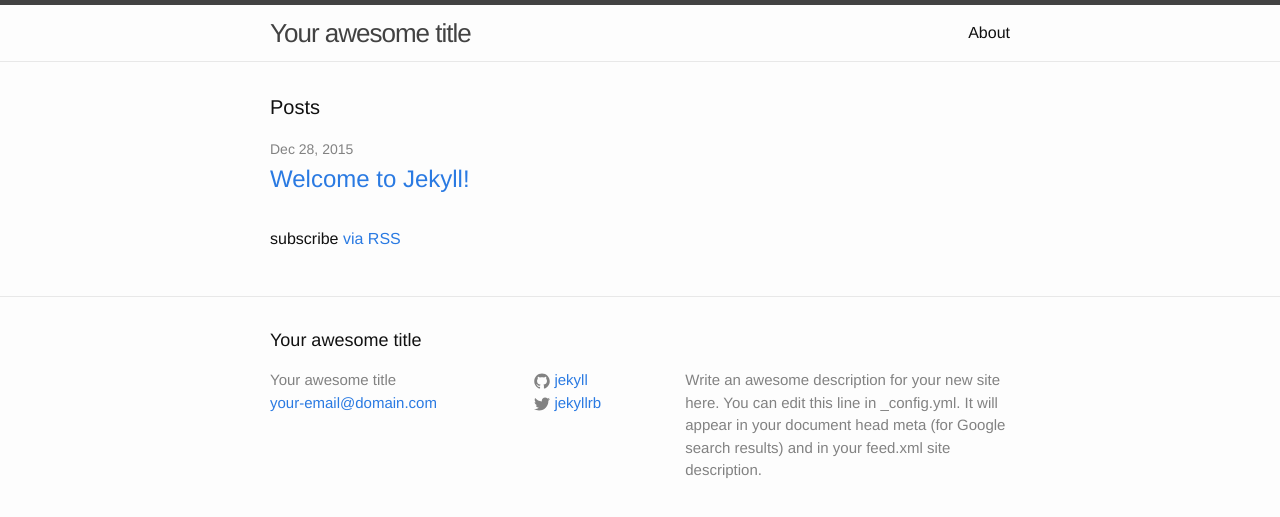
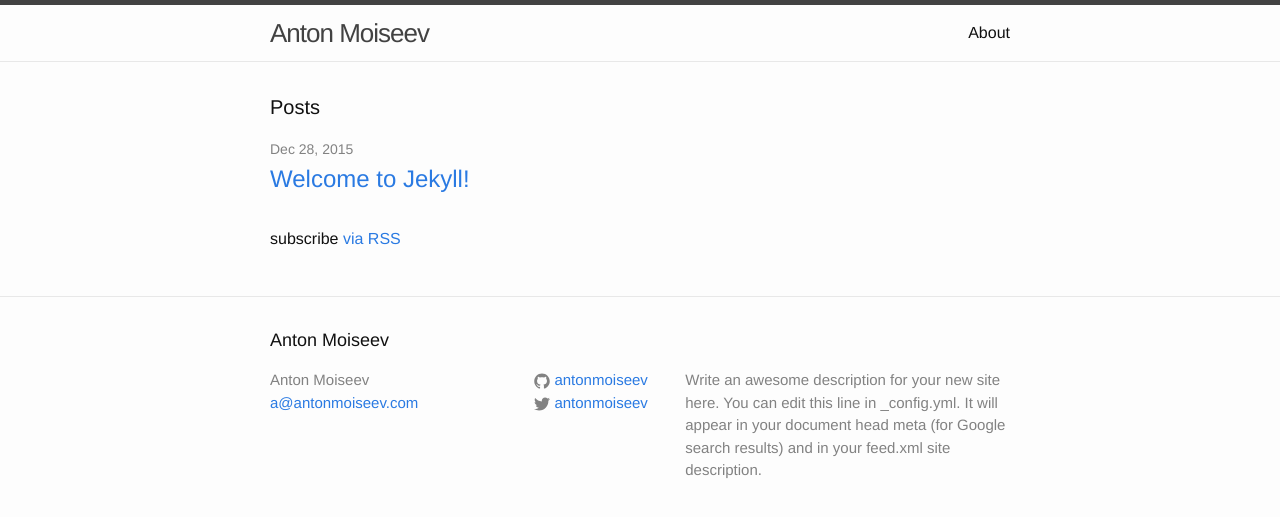
Before and after one commit to antonmoiseev/antonmoiseev.github.io, a Jekyll site: the page built from index.html, in a window 1280 px wide. Shown: the top 517 px of the page. Built offline with Jekyll 4.4.1, drawn with Linux system fonts in a browser that asks for light colours; part of the change alters nothing that is shown.

Commit message:
Update the _config.yaml file with my name/contact information

```diff
--- a/_config.yml
+++ b/_config.yml
@@ -1,21 +1,17 @@
-# Welcome to Jekyll!
-#
-# This config file is meant for settings that affect your whole blog, values
-# which you are expected to set up once and rarely need to edit after that.
-# For technical reasons, this file is *NOT* reloaded automatically when you use
-# 'jekyll serve'. If you change this file, please restart the server process.
+title: Anton Moiseev
+description: >
+  Write an awesome description for your new site here. You can edit this line in
+  _config.yml. It will appear in your document head meta (for Google search
+  results) and in your feed.xml site description.
 
-# Site settings
-title: Your awesome title
-email: your-email@domain.com
-description: > # this means to ignore newlines until "baseurl:"
-  Write an awesome description for your new site here. You can edit this
-  line in _config.yml. It will appear in your document head meta (for
-  Google search results) and in your feed.xml site description.
-baseurl: "" # the subpath of your site, e.g. /blog
-url: "http://yourdomain.com" # the base hostname & protocol for your site
-twitter_username: jekyllrb
-github_username:  jekyll
+url: "http://antonmoiseev.com"
+baseurl: ""
+email: a@antonmoiseev.com
+github_username: antonmoiseev
+twitter_username: antonmoiseev
 
 # Build settings
 markdown: kramdown
+permalink: /blog/:year/:month/:day/:title
+gems:
+  - jemoji
```
